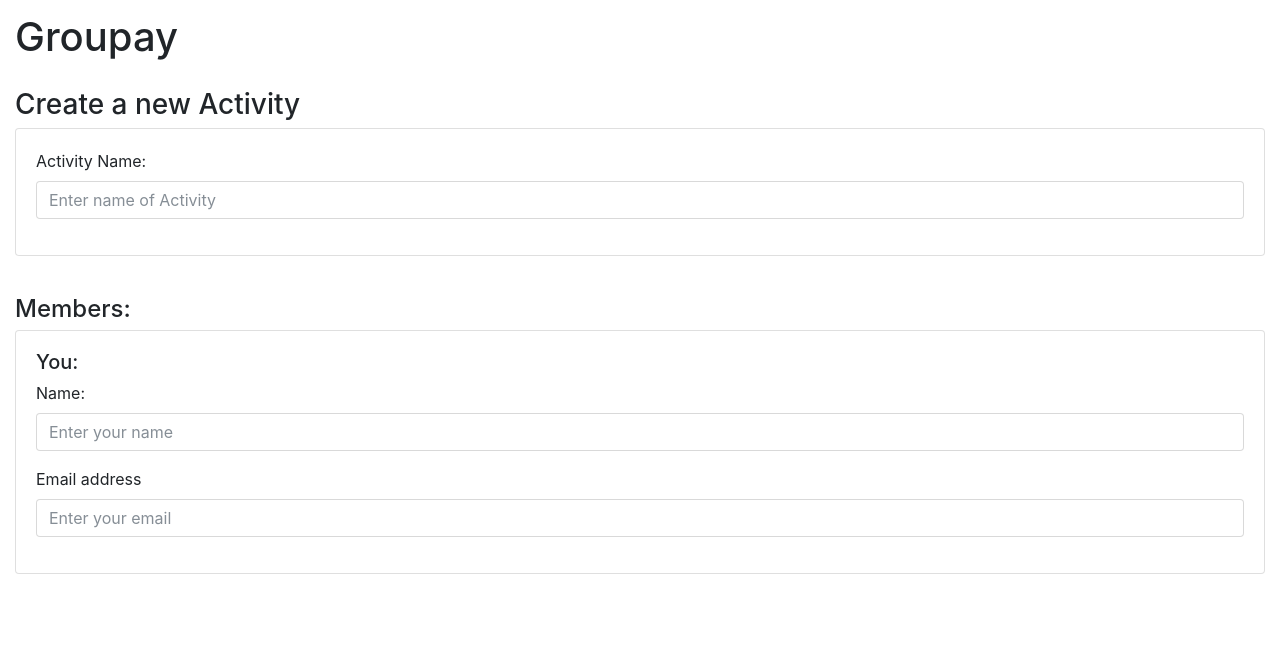
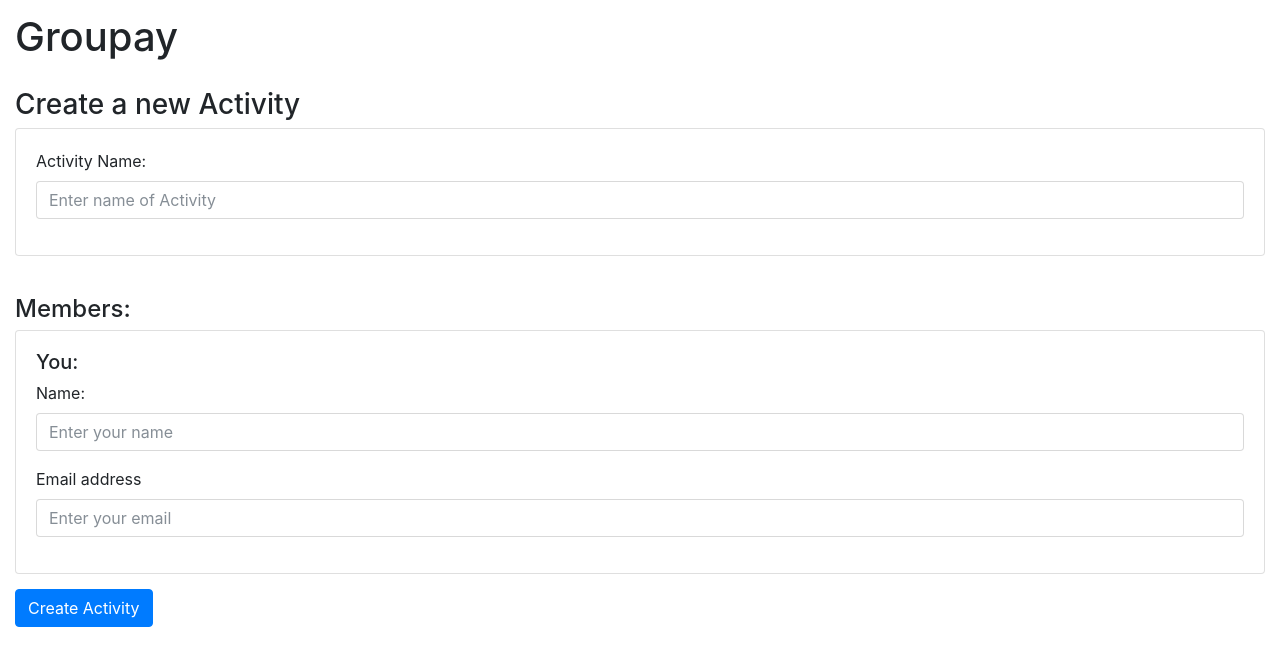
Before and after one commit to spierala/groupay-angularjs, an Angular app: page /new in a window 1280 px wide. Shown: the top 666 px of the page. Built offline with nearby package versions, Linux system fonts and the light colour scheme; no server answers.

Commit message:
Create New Acitivty: send activity title

```diff
--- a/src/app/app.module.ts
+++ b/src/app/app.module.ts
@@ -5,6 +5,7 @@ import { AppComponent } from './app.component';
 import { DataService } from './data.service';
 import { HttpModule } from '@angular/http';
 import { RouterModule, Routes } from '@angular/router';
+import { FormsModule } from '@angular/forms';
 import { CreateNewActivityComponent } from './create-new-activity/create-new-activity.component';
 
 
@@ -26,7 +27,9 @@ const appRoutes: Routes = [
     RouterModule.forRoot(
       appRoutes
     ),
-    BrowserModule, HttpModule
+    BrowserModule,
+    HttpModule,
+    FormsModule
   ],
   providers: [DataService],
   bootstrap: [AppComponent]
--- a/src/app/create-new-activity/create-new-activity.component.html
+++ b/src/app/create-new-activity/create-new-activity.component.html
@@ -2,12 +2,12 @@
   Create a new Activity
 </h3>
 
-<form>
+<form name="createActivity">
   <div class="card gp-card-activity-data">
     <div class="card-body">
         <div class="form-group">
           <label for="activityName">Activity Name:</label>
-          <input type="text" class="form-control" id="activityName" placeholder="Enter name of Activity">
+          <input type="text" class="form-control" id="activityName" name="activityName" placeholder="Enter name of Activity" [(ngModel)]="activity.title">
         </div>
     </div>
   </div>
@@ -18,7 +18,8 @@
       <h5>You:</h5>
       <div class="form-group">
         <label for="creatorName">Name:</label>
-        <input type="text" class="form-control" id="creatorName" placeholder="Enter your name">
+        <input
+          type="text" class="form-control" id="creatorName" placeholder="Enter your name">
       </div>
       <div class="form-group">
         <label for="creatorEmail">Email address</label>
@@ -26,4 +27,8 @@
       </div>
     </div>
   </div>
+
+  <div class="gp-page-actions">
+    <button type="submit" class="btn btn-primary" (click)="createActivity()">Create Activity</button>
+  </div>
 </form>
--- a/src/app/create-new-activity/create-new-activity.component.ts
+++ b/src/app/create-new-activity/create-new-activity.component.ts
@@ -1,4 +1,6 @@
 import { Component, OnInit } from '@angular/core';
+import {Activity} from "../model/activity";
+import { DataService } from '../data.service';
 
 @Component({
   selector: 'app-create-new-activity',
@@ -7,7 +9,14 @@ import { Component, OnInit } from '@angular/core';
 })
 export class CreateNewActivityComponent implements OnInit {
 
-  constructor() { }
+  activity:Activity = new Activity();
+
+  constructor(private dataService: DataService) { }
+
+  createActivity() {
+    this.dataService.createActivity(this.activity)
+      .subscribe(activity => this.activity = activity);
+  }
 
   ngOnInit() {
   }
--- a/src/styles.scss
+++ b/src/styles.scss
@@ -5,3 +5,7 @@ body {
 .gp-header {
   margin-bottom: 30px;
 }
+
+.gp-page-actions {
+  padding: 15px 0;
+}
```
